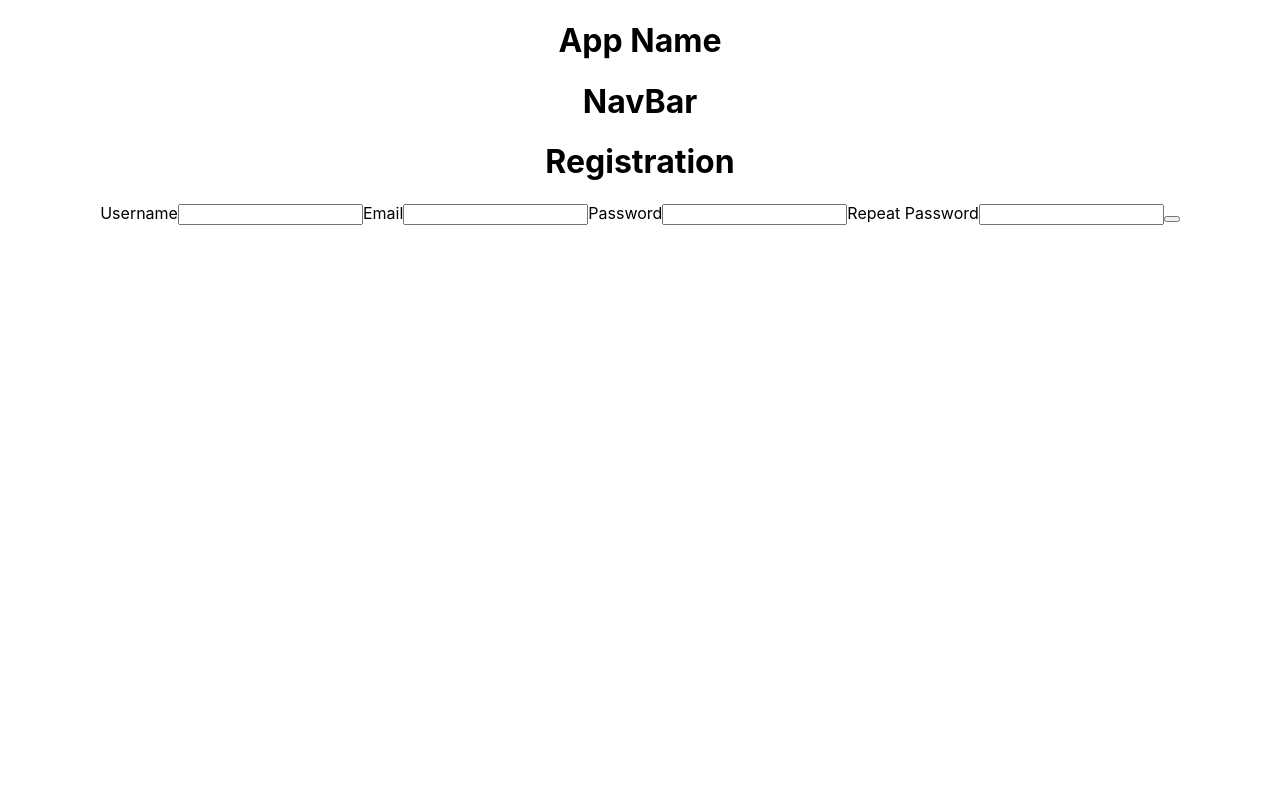
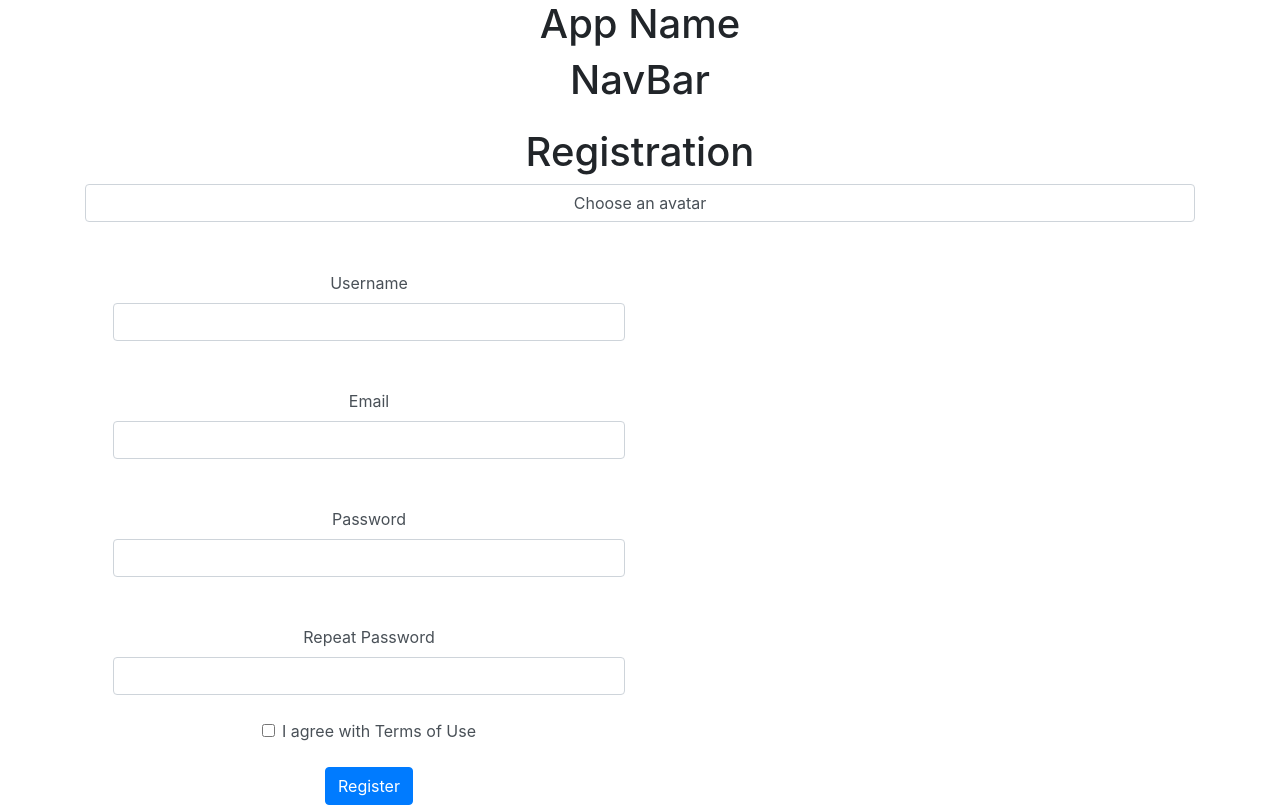
Before and after one commit to lucidInsomniac/team-codeop-athena-hack, a React (Create React App) app in the folder client/: page /register in a window 1280 px wide. Built offline with nearby package versions, Linux system fonts and the light colour scheme.

Commit message:
functions written, basic styling

```diff
--- a/client/package.json
+++ b/client/package.json
@@ -6,6 +6,7 @@
     "@testing-library/jest-dom": "^5.11.4",
     "@testing-library/react": "^11.1.0",
     "@testing-library/user-event": "^12.1.10",
+    "bootstrap": "^5.1.3",
     "react": "^17.0.2",
     "react-dom": "^17.0.2",
     "react-router-dom": "^6.0.2",
--- a/client/public/index.html
+++ b/client/public/index.html
@@ -24,20 +24,15 @@
       work correctly both with client-side routing and a non-root public URL.
       Learn how to configure a non-root public URL by running `npm run build`.
     -->
+    <link rel="stylesheet" href="https://stackpath.bootstrapcdn.com/bootstrap/4.3.1/css/bootstrap.min.css" integrity="sha384-ggOyR0iXCbMQv3Xipma34MD+dH/1fQ784/j6cY/iJTQUOhcWr7x9JvoRxT2MZw1T" crossorigin="anonymous">
     <title>React App</title>
   </head>
   <body>
     <noscript>You need to enable JavaScript to run this app.</noscript>
     <div id="root"></div>
-    <!--
-      This HTML file is a template.
-      If you open it directly in the browser, you will see an empty page.
 
-      You can add webfonts, meta tags, or analytics to this file.
-      The build step will place the bundled scripts into the <body> tag.
-
-      To begin the development, run `npm start` or `yarn start`.
-      To create a production bundle, use `npm run build` or `yarn build`.
-    -->
+    <script src="https://code.jquery.com/jquery-3.3.1.slim.min.js" integrity="sha384-q8i/X+965DzO0rT7abK41JStQIAqVgRVzpbzo5smXKp4YfRvH+8abtTE1Pi6jizo" crossorigin="anonymous"></script>
+    <script src="https://cdnjs.cloudflare.com/ajax/libs/popper.js/1.14.7/umd/popper.min.js" integrity="sha384-UO2eT0CpHqdSJQ6hJty5KVphtPhzWj9WO1clHTMGa3JDZwrnQq4sF86dIHNDz0W1" crossorigin="anonymous"></script>
+    <script src="https://stackpath.bootstrapcdn.com/bootstrap/4.3.1/js/bootstrap.min.js" integrity="sha384-JjSmVgyd0p3pXB1rRibZUAYoIIy6OrQ6VrjIEaFf/nJGzIxFDsf4x0xIM+B07jRM" crossorigin="anonymous"></script>
   </body>
 </html>
--- a/client/src/components/Registration.js
+++ b/client/src/components/Registration.js
@@ -1,38 +1,129 @@
-import React from 'react';
+import React, {useState} from 'react';
+
 
 const Registration = () => {
+
+const [user, setUser] = useState({avatar: "", username: "", email: "", password: "", repeat_password: ""})
+const [error, setError] = useState("");
+
+const handleInputChange = (event) => {
+event.preventDefault();
+ const {value, name} = event.target;
+setUser((state) => ({...state, [name]: value}))
+}
+
+const handleSubmit = (event) => {
+event.preventDefault();
+register();
+
+}
+
+const register = async () => {
+     try {
+        const response = await fetch("/users", {
+        method: "POST",
+        headers: {
+          "Content-Type": "application/json"
+        },
+        body: JSON.stringify(user)
+      });
+      const newUser = await response.json();
+
+   //Where is this data going
+    } catch (error) {
+      setError(error.message);
+    }
+}
+
+const {avatar, username, email, password, repeat_password} = user;
+
+    /*email
+username
+password
+password x2
+checkbox agree to terms
+submit button
+avatar
+alert component - fill all the inputs!
+
+handleChange
+handleSubmit
+alert component - successfully registered */
 
     return (
 
         <div className="registration">
+            <div className="container mt-4">
             <h1>Registration</h1>
-            <form>
-                <label>Username</label>
+            <form className="form-control" onSubmit={handleSubmit}>
+
+
+                <label className="form-label">Choose an avatar</label>
+
+
+
+                <div className="col-6 mt-4">
+                <label className="form-label mt-4">Username</label>
                 <input
+                className="form-control"
                 type="text"
                 name="username"
+                value={username}
                 required
+                onChange={(e)=>handleInputChange(e)}
                 />
-                <label>Email</label>
+                </div>
+
+                <div className="col-6 mt-4">
+                <label className="form-label mt-4">Email</label>
                 <input
+                className="form-control"
                 type="email"
                 name="email"
+                value={email}
                 required
+                 onChange={(e)=>handleInputChange(e)}
                 />
-                <label>Password</label>
+                </div>
+
+                <div className="col-6 mt-4">
+                <label className="form-label mt-4">Password</label>
                 <input
+                className="form-control"
                 type="password"
                 name="password"
+                value={password}
                 required
+                 onChange={(e)=>handleInputChange(e)}
                 />
-                <label>Repeat Password</label>
+                </div>
+
+                <div className="col-6 mt-4">
+                <label className="form-label mt-4">Repeat Password</label>
                 <input
+                className="form-control"
                 type="password"
                 name="repeat_password"
+                value={repeat_password}
                 required
+                 onChange={(e)=>handleInputChange(e)}
                 />
-                <button type="submit"></button>
+                </div>
+
+                <div className="col-6 mt-4">
+                <div class="form-check">
+  <input class="form-check-input" type="checkbox" value="" id="flexCheckDefault" />
+  <label class="form-check-label" for="flexCheckDefault" >
+    I agree with Terms of Use
+  </label>
+</div>
+</div>
+<div className="col-6 mt-4">
+                <button type="submit" class="btn btn-primary">Register</button>
+            </div>
             </form>
+
+            </div>
         </div>
     );
 }
```
Also changed, not shown: 1 other file (tests, documents, lock files or other folders).
